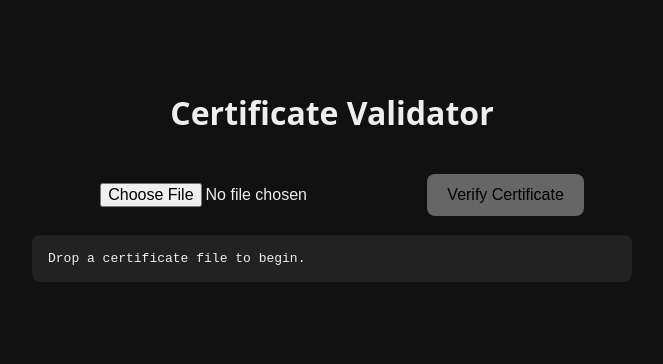
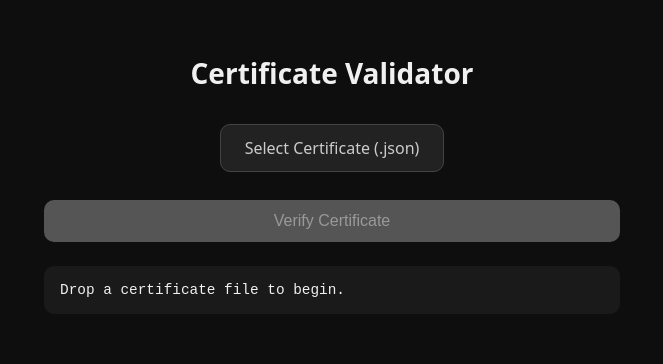
Before and after one commit to kaehrlich/validity, a website: page docs/index.html in a window 1280 px wide. Shown: the part 218-582 px from the top of the page, without its empty margins (308-971 px from the left). Drawn offline with Linux system fonts and the light colour scheme.

Commit message:
Improved functionality and design of docs

```diff
--- a/docs/index.html
+++ b/docs/index.html
@@ -3,15 +3,23 @@
 <head>
     <meta charset="UTF-8">
     <title>Certificate Validator</title>
+    <meta name="viewport" content="width=device-width, initial-scale=1.0">
     <link rel="stylesheet" href="style.css">
 </head>
 <body>
-<div id="app">
+<main id="app">
     <h1>Certificate Validator</h1>
-    <input type="file" id="fileInput" accept=".json" />
+
+    <label class="file-picker">
+        <input type="file" id="fileInput" accept=".json" />
+        <span>Select Certificate (.json)</span>
+    </label>
+
     <button id="verifyButton" disabled>Verify Certificate</button>
+
     <pre id="output">Drop a certificate file to begin.</pre>
-</div>
+</main>
+
 <script src="script.js"></script>
 </body>
 </html>
--- a/docs/script.js
+++ b/docs/script.js
@@ -1,25 +1,30 @@
 let certData = null;
 
-document.getElementById("fileInput").addEventListener("change", async (event) => {
+const fileInput = document.getElementById("fileInput");
+const verifyButton = document.getElementById("verifyButton");
+const output = document.getElementById("output");
+
+fileInput.addEventListener("change", async (event) => {
     const file = event.target.files[0];
     if (!file) return;
 
-    const content = await file.text();
     try {
+        const content = await file.text();
         certData = JSON.parse(content);
-        document.getElementById("output").textContent = "Ready to verify.";
-        document.getElementById("verifyButton").disabled = false;
+        output.textContent = "Ready to verify.";
+        verifyButton.disabled = false;
     } catch {
-        document.getElementById("output").textContent = "Invalid JSON file.";
+        output.textContent = "Invalid JSON file.";
         certData = null;
-        document.getElementById("verifyButton").disabled = true;
+        verifyButton.disabled = true;
     }
 });
 
-document.getElementById("verifyButton").addEventListener("click", async () => {
+verifyButton.addEventListener("click", async () => {
     if (!certData) return;
 
-    document.getElementById("output").textContent = "Verifying…";
+    output.textContent = "Verifying…";
+    verifyButton.disabled = true;
 
     try {
         const res = await fetch("https://validity.crashdebug.dev/verify", {
@@ -29,8 +34,10 @@ document.getElementById("verifyButton").addEventListener("click", async () => {
         });
 
         const result = await res.json();
-        document.getElementById("output").textContent = JSON.stringify(result, null, 2);
+        output.textContent = JSON.stringify(result, null, 2);
     } catch (err) {
-        document.getElementById("output").textContent = `Error: ${err}`;
+        output.textContent = `Error: ${err}`;
     }
+
+    verifyButton.disabled = false;
 });
--- a/docs/style.css
+++ b/docs/style.css
@@ -1,44 +1,98 @@
+:root {
+    color-scheme: dark;
+    --bg: #0e0e0e;
+    --fg: #f0f0f0;
+    --accent: #fff;
+    --accent-hover: #ddd;
+    --button-disabled: #555;
+    --output-bg: #1a1a1a;
+}
+
+* {
+    box-sizing: border-box;
+}
+
 body {
+    margin: 0;
+    padding: 0;
     font-family: system-ui, sans-serif;
-    background: #111;
-    color: #eee;
+    background-color: var(--bg);
+    color: var(--fg);
     display: flex;
     justify-content: center;
     align-items: center;
     height: 100vh;
-    margin: 0;
 }
 
 #app {
+    max-width: 640px;
+    width: 100%;
+    padding: 2rem;
     text-align: center;
-    max-width: 600px;
-    width: 100%;
 }
 
-input, button {
-    margin-top: 1rem;
-    padding: 0.75rem 1.25rem;
+h1 {
+    margin-bottom: 2rem;
+    font-size: 1.75rem;
+    font-weight: 600;
+}
+
+.file-picker {
+    display: inline-block;
+    margin-bottom: 1.25rem;
+    cursor: pointer;
+}
+
+.file-picker input {
+    display: none;
+}
+
+.file-picker span {
+    display: inline-block;
+    padding: 0.75rem 1.5rem;
+    border-radius: 10px;
+    background-color: #222;
+    color: #ccc;
+    border: 1px solid #444;
+    transition: all 0.2s ease;
+}
+
+.file-picker span:hover {
+    background-color: #333;
+    color: #fff;
+}
+
+button {
+    display: block;
+    width: 100%;
+    margin-top: 0.5rem;
+    padding: 0.75rem;
     font-size: 1rem;
-    border-radius: 8px;
+    border-radius: 10px;
+    background-color: var(--accent);
+    color: #000;
     border: none;
+    cursor: pointer;
+    transition: background-color 0.2s ease;
+}
+
+button:hover:not(:disabled) {
+    background-color: var(--accent-hover);
 }
 
 button:disabled {
-    background-color: #666;
+    background-color: var(--button-disabled);
     cursor: not-allowed;
-}
-
-button {
-    background-color: #fff;
-    color: #000;
-    cursor: pointer;
+    color: #999;
 }
 
 pre {
-    margin-top: 1rem;
+    background-color: var(--output-bg);
+    margin-top: 1.5rem;
+    padding: 1rem;
     text-align: left;
-    background: #222;
-    padding: 1rem;
-    border-radius: 8px;
+    border-radius: 10px;
+    font-size: 0.9rem;
     overflow-x: auto;
+    white-space: pre-wrap;
 }
```
